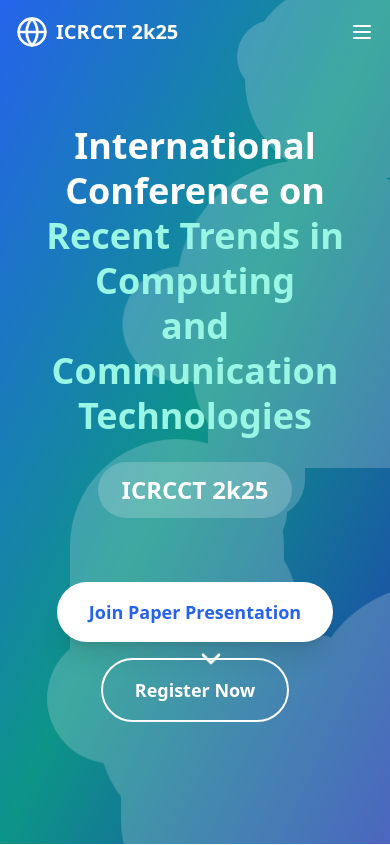
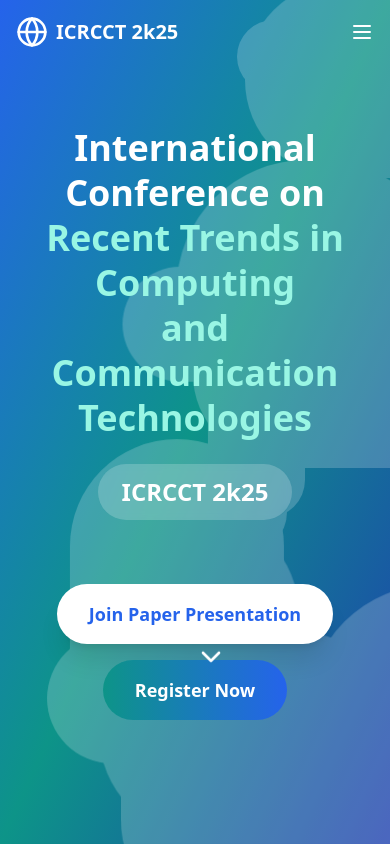
Before and after one commit to guruprasath1234/icrcct2k25, a React (Vite) app: page / in a window 390 px wide. Shown: the top 845 px of the page. Built offline with nearby package versions, Linux system fonts and the light colour scheme.

Commit message:
wednesday

```diff
--- a/index.html
+++ b/index.html
@@ -4,7 +4,7 @@
     <meta charset="UTF-8" />
     <link rel="icon" type="image/svg+xml" href="/vite.svg" />
     <meta name="viewport" content="width=device-width, initial-scale=1.0" />
-    <title>ICRCCT 2k24 Conference Website</title>
+    <title>ICRCCT 2k25 Conference</title>
   </head>
   <body>
     <div id="root"></div>
--- a/src/App.tsx
+++ b/src/App.tsx
@@ -141,11 +141,14 @@ function App() {
               >
                 Join Paper Presentation
               </button>
-              <button
-                className="bg-transparent border-2 border-white text-white px-8 py-4 rounded-full font-semibold text-lg hover:bg-white hover:text-blue-600 transition-all duration-300 transform hover:scale-105"
-              >
-                Register Now
-              </button>
+<a
+  href="https://forms.gle/qdWGK7idbRhGfCjF9"
+  target="_blank"
+  rel="noopener noreferrer"
+  className="bg-gradient-to-r from-teal-600 to-blue-600 text-white px-8 py-4 rounded-full font-semibold text-lg hover:shadow-xl transition-all duration-300 transform hover:scale-105 inline-block text-center"
+>
+  Register Now
+</a>
             </div>
           </div>
 
@@ -258,7 +261,7 @@ function App() {
                 rel="noopener noreferrer"
                 className="bg-gradient-to-r from-teal-600 to-blue-600 text-white px-8 py-4 rounded-full font-semibold text-lg hover:shadow-xl transition-all duration-300 transform hover:scale-105 inline-block text-center"
                 >
-                Apply for Pitchathon
+                Apply for Paper Presentation
                 </a>
               </button>
         </div>
@@ -431,7 +434,7 @@ function App() {
             </p>
           </div>
 
-          <div className="grid grid-cols-1 md:grid-cols-2 lg:grid-cols-4 gap-8">
+            <div className="grid grid-cols-1 md:grid-cols-2 lg:grid-cols-4 gap-8 justify-center items-center place-items-center">
             {[
               { title: 'Pitch Submission', date: 'November 17, 2025', icon: BookOpen },
               // { title: 'Notification', date: 'November 20, 2024', icon: Mail },
@@ -439,10 +442,10 @@ function App() {
               { title: 'Conference Dates', date: 'December 15-16, 2024', icon: Award },
             ].map((item, index) => (
               <div
-                key={index}
-                className="bg-white/10 backdrop-blur-sm p-8 rounded-2xl text-center hover:bg-white/20 transition-all duration-300 transform hover:scale-105"
+              key={index}
+              className="bg-white/10 backdrop-blur-sm p-8 rounded-2xl text-center hover:bg-white/20 transition-all duration-300 transform hover:scale-105"
               >
-                <item.icon className="w-12 h-12 mx-auto mb-4" />
+              <item.icon className="w-12 h-12 mx-auto mb-4" />
                 <h3 className="text-xl font-bold mb-2">{item.title}</h3>
                 <p className="text-2xl font-bold text-teal-200">{item.date}</p>
               </div>
@@ -486,13 +489,13 @@ function App() {
               <p className="text-gray-400"></p>
               <p className="text-gray-400">Sri Sairam College of Engineering, Anekal</p>
             <div>
-              <h3 className="pt-5 font-bold text-lg mb-4"> Conference Cooridinators</h3>
+              <h3 className="pt-5 font-bold text-lg mb-4"> Conference Coordinators</h3>
               <p className="text-gray-400 mb-2">Dr.Karthika K, AP/CSE</p>
               <p className="text-gray-400 mb-2">Prof.Suguna A ,AP/CSE</p>
             </div>
 <div>
   <div></div>
-              <h3 className="pt-5 font-bold text-lg mb-4"> Students Cooridinators</h3>
+              <h3 className="pt-5 font-bold text-lg mb-4"> Students Coordinators</h3>
               <p className="text-gray-400 mb-2">Guruprasath M - 4th year - CSE - 7550122892</p>
               <p className="text-gray-400 mb-2">Yeshwanth K - 3rd year - CSE - 9025191622</p>
 
```
